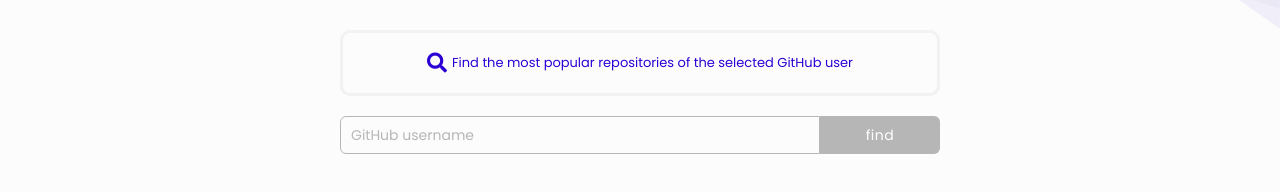
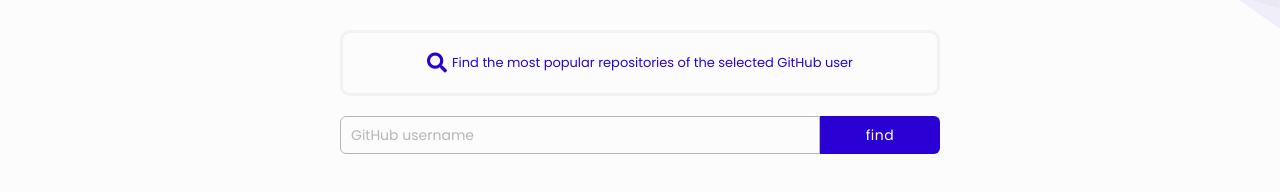
Before and after one commit to rafalkazik/github-repo-search, a website built with webpack: page src/index.html in a window 1280 px wide. Shown: the part 170-362 px from the top of the page. Built offline with nearby package versions, Linux system fonts and the light colour scheme.

Commit message:
safari btn fixing

```diff
--- a/src/styles/form.css
+++ b/src/styles/form.css
@@ -72,8 +72,7 @@
 .form__input--submit {
   border: none;
   border-radius: 0 6px 6px 0;
-  /* background-color: var(--purpleElementsColor); */
-  background-color: var(--fontGreyColor);
+  background-color: var(--purpleElementsColor);
   letter-spacing: 0.05rem;
   color: var(--whiteColor);
   padding: 0.5rem 1.4rem;
@@ -84,6 +83,7 @@
 }
 
 .form__input--submit:hover {
+  -webkit-appearance: none;
   background-color: var(--purpleElementsColorHover);
   cursor: pointer;
 }
```
